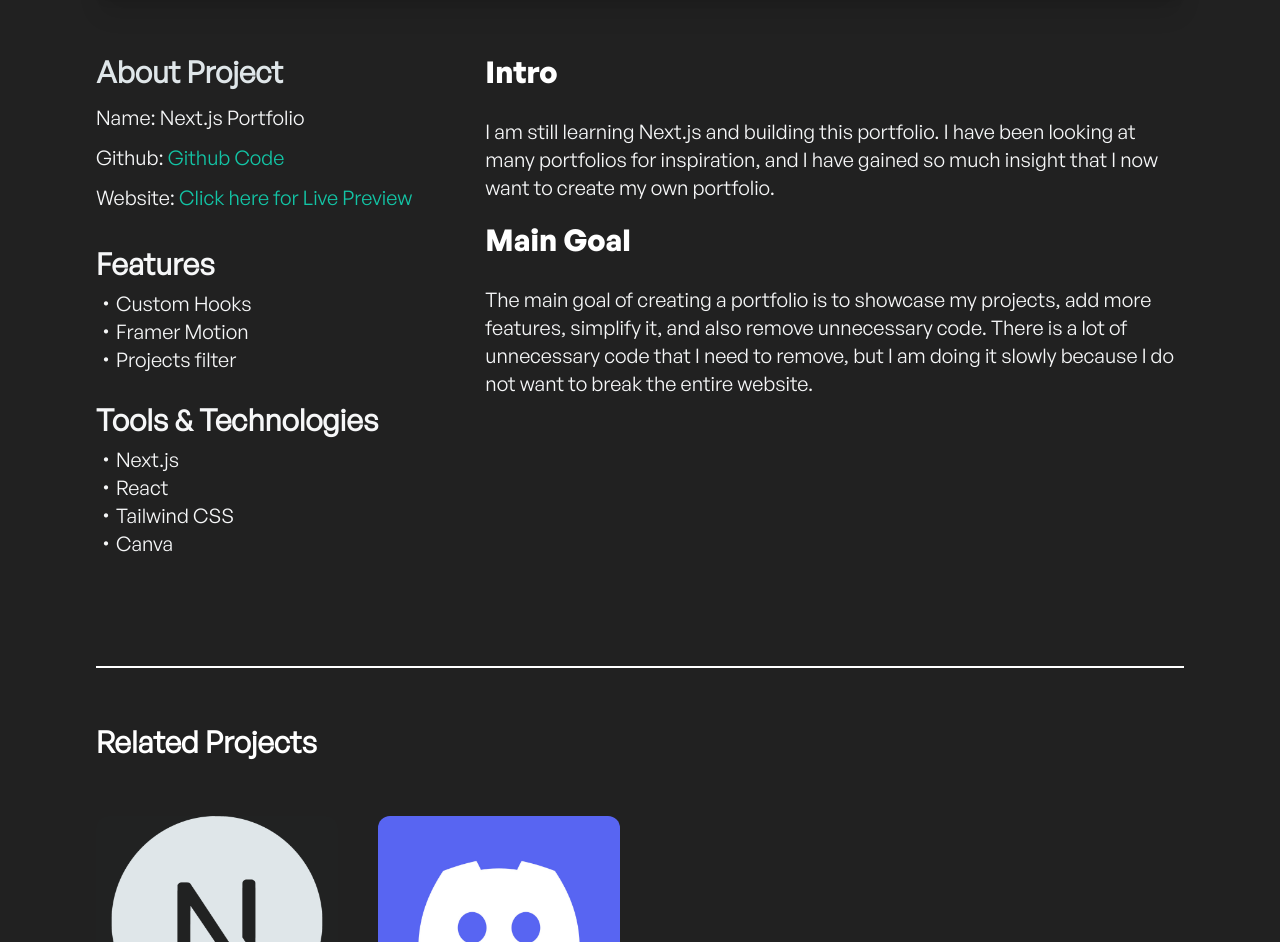
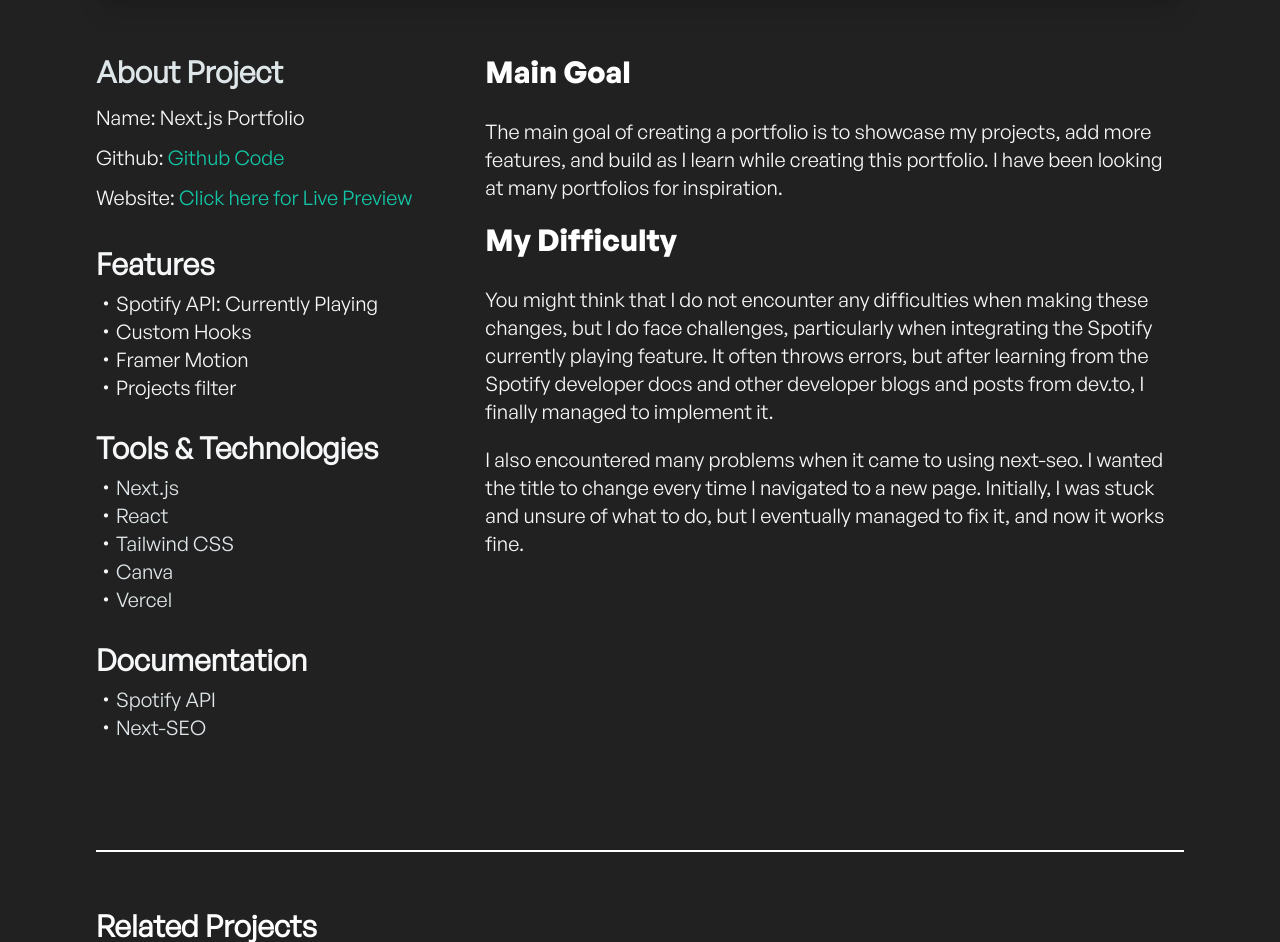
Before and after one commit to jeffersonrj14/jeffersonrj.com, a Next.js app: page /projects/1 in a window 1280 px wide. Shown: the part 1008-1950 px from the top of the page. Built offline with nearby package versions, Linux system fonts and the light colour scheme.

Commit message:
feat: Update project section data

```diff
--- a/src/data/projectsData.js
+++ b/src/data/projectsData.js
@@ -44,6 +44,10 @@
       FeatureDetails: [
         {
           id: uuidv4(),
+          details: 'Spotify API: Currently Playing'
+        },
+        {
+          id: uuidv4(),
           details: 'Custom Hooks'
         },
         {
@@ -60,35 +64,62 @@
       TechnologiesDetails: [
         {
           id: uuidv4(),
-          details: 'Next.js'
+          details: 'Next.js',
+          url: 'https://nextjs.org/'
         },
         {
           id: uuidv4(),
-          details: 'React'
+          details: 'React',
+          url: 'https://react.dev/'
         },
         {
           id: uuidv4(),
-          details: 'Tailwind CSS'
+          details: 'Tailwind CSS',
+          url: 'https://tailwindcss.com/'
         },
         {
           id: uuidv4(),
-          details: 'Canva'
+          details: 'Canva',
+          url: 'https://www.canva.com/'
+        },
+        {
+          id: uuidv4(),
+          details: 'Vercel',
+          url: 'https://vercel.com/'
         }
       ],
-      ProjectDetailsHeading: 'Intro',
+      InspirationHeading: 'Documentation',
+      InspirationDetails: [
+        {
+          id: uuidv4(),
+          details: 'Spotify API',
+          url: 'https://developer.spotify.com/documentation/web-api/reference/get-the-users-currently-playing-track'
+        },
+        {
+          id: uuidv4(),
+          details: 'Next-SEO',
+          url: 'https://blog.logrocket.com/manage-seo-next-js-with-next-seo/'
+        }
+      ],
+      ProjectDetailsHeading: 'Main Goal',
       ProjectDetails: [
         {
           id: uuidv4(),
           details:
-            'I am still learning Next.js and building this portfolio. I have been looking at many portfolios for inspiration, and I have gained so much insight that I now want to create my own portfolio.'
+            'The main goal of creating a portfolio is to showcase my projects, add more features, and build as I learn while creating this portfolio. I have been looking at many portfolios for inspiration.'
         }
       ],
-      ProjectSecondDetailsHeading: 'Main Goal',
+      ProjectSecondDetailsHeading: 'My Difficulty',
       ProjectSecondDetails: [
         {
           id: uuidv4(),
           details:
-            ' The main goal of creating a portfolio is to showcase my projects, add more features, simplify it, and also remove unnecessary code. There is a lot of unnecessary code that I need to remove, but I am doing it slowly because I do not want to break the entire website.'
+            'You might think that I do not encounter any difficulties when making these changes, but I do face challenges, particularly when integrating the Spotify currently playing feature. It often throws errors, but after learning from the Spotify developer docs and other developer blogs and posts from dev.to, I finally managed to implement it.'
+        },
+        {
+          id: uuidv4(),
+          details:
+            'I also encountered many problems when it came to using next-seo. I wanted the title to change every time I navigated to a new page. Initially, I was stuck and unsure of what to do, but I eventually managed to fix it, and now it works fine.'
         }
       ]
     }
@@ -141,27 +172,36 @@
       TechnologiesDetails: [
         {
           id: uuidv4(),
-          details: 'Node.js'
+          details: 'Node.js',
+          url: 'https://nodejs.org/en'
         },
         {
           id: uuidv4(),
-          details: 'Discord.js'
+          details: 'Discord.js',
+          url: 'https://discord.js.org/'
         }
       ],
-      ProjectDetailsHeading: 'Intro',
+      InspirationHeading: 'Inspiration',
+      InspirationDetails: [
+        {
+          id: uuidv4(),
+          details: 'Discord Bot',
+          url: 'https://github.com/odziem/discord-bot'
+        }
+      ],
+      ProjectDetailsHeading: 'Main Goal',
       ProjectDetails: [
         {
           id: uuidv4(),
           details:
-            'Created a reminder bot using Node.js to help users manage study schedules effectively.'
+            'Created a reminder bot using Node.js to help users manage study schedules effectively. This is an ongoing fun project in which I will be adding new commands to the bot, making it more interactive and innovative.'
         }
       ],
-      ProjectSecondDetailsHeading: 'Main Goal',
+      ProjectSecondDetailsHeading: 'My Difficulty',
       ProjectSecondDetails: [
         {
           id: uuidv4(),
-          details:
-            ' This is an ongoing fun project in which I will be adding new commands to the bot, making it more interactive and innovative.'
+          details: ' Have not been able to add the /stop command.'
         }
       ]
     }
--- a/src/pages/projects/[id].jsx
+++ b/src/pages/projects/[id].jsx
@@ -103,10 +103,20 @@
               </p>
 
               <ul className='list-disc text-xl'>
-                {props.project.ProjectInfo.TechnologiesDetails.map((details) => {
+                {props.project.ProjectInfo.TechnologiesDetails.map((Details) => {
                   return (
-                    <li className='font-general-regular text-ternary-light' key={details.id}>
-                      ・{details.details}
+                    <li className='font-general-regular text-ternary-light ' key={Details.id}>
+                      <span>・{Details.title}</span>
+                      <a
+                        href={Details.url}
+                        target='a_blank'
+                        className={
+                          'text-jefferson-light decoration-wavy decoration-2 underline-offset-4 transition-all hover:underline hover:text-jefferson-main cursor-pointer duration-300'
+                        }
+                        aria-label='Inspiration Website '
+                      >
+                        {Details.details}
+                      </a>
                     </li>
                   )
                 })}
@@ -122,29 +132,31 @@
 						</p> */}
             </div>
 
-            {/* Single project social sharing */}
-            <div>
-              <p className='font-general-regular text-2xl font-semibold text-ternary-light mb-2'>
-                {props.project.ProjectInfo.SocialSharingHeading}
+            <div className='mb-7'>
+              <p className='font-general-regular text-3xl font-semibold text-ternary-light mb-2'>
+                {props.project.ProjectInfo.InspirationHeading}
               </p>
-              {/* <div className="flex items-center gap-3 mt-5">
-							{props.project.ProjectInfo.SocialSharing.map(
-								(social, index) => {
-									<Link
-										key={index}
-										href={social.url}
-										target="__blank"
-										passHref={true}
-										aria-label="Share Project"
-										className="bg-ternary-light dark:bg-ternary-dark text-gray-400 hover:hover:text-primary-light p-2 rounded-lg shadow-sm duration-500"
-									>
-										<span className="text-lg lg:text-2xl">
-											{social.icon}
-										</span>
-									</Link>;
-								}
-							)}
-						</div> */}
+              <div className='font-general-regular text-ternary-light'>
+                <ul className='list-disc text-xl'>
+                  {props.project.ProjectInfo.InspirationDetails.map((Details) => {
+                    return (
+                      <li className='font-general-regular text-ternary-light ' key={Details.id}>
+                        <span>・{Details.title}</span>
+                        <a
+                          href={Details.url}
+                          target='a_blank'
+                          className={
+                            'text-jefferson-light decoration-wavy decoration-2 underline-offset-4 transition-all hover:underline hover:text-jefferson-main cursor-pointer duration-300'
+                          }
+                          aria-label='Inspiration Website '
+                        >
+                          {Details.details}
+                        </a>
+                      </li>
+                    )
+                  })}
+                </ul>
+              </div>
             </div>
           </div>
 
```
Also changed, not shown: 1 other file (tests, documents, lock files or other folders).
